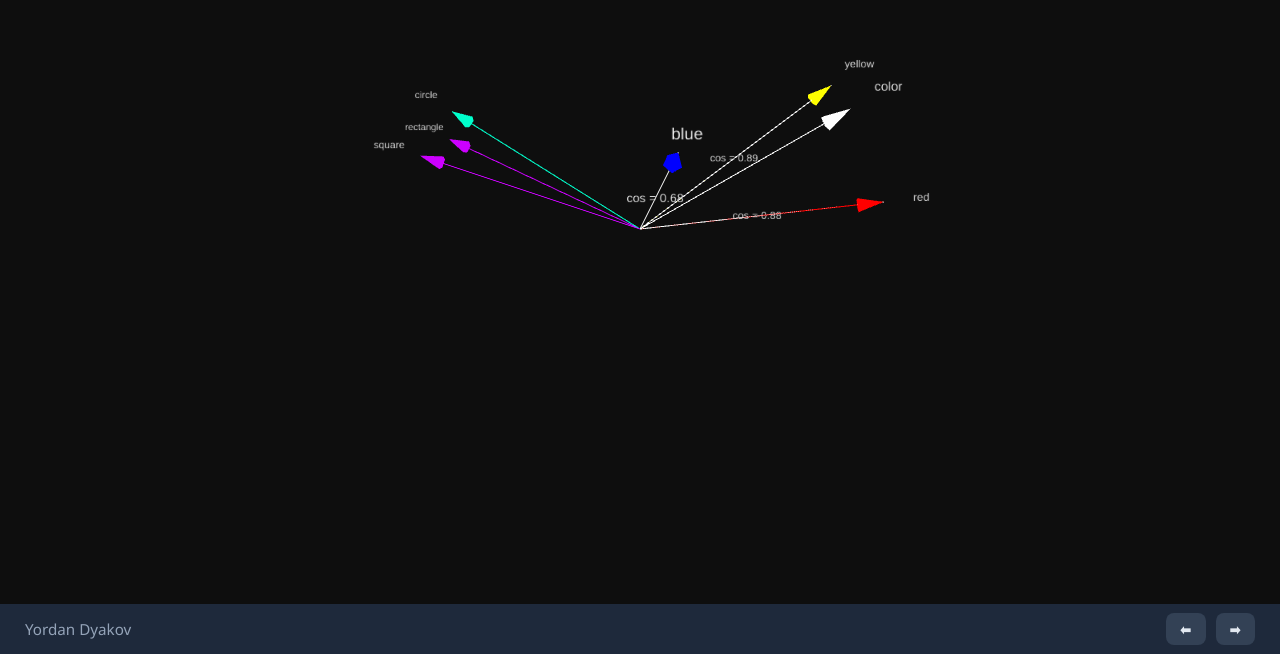
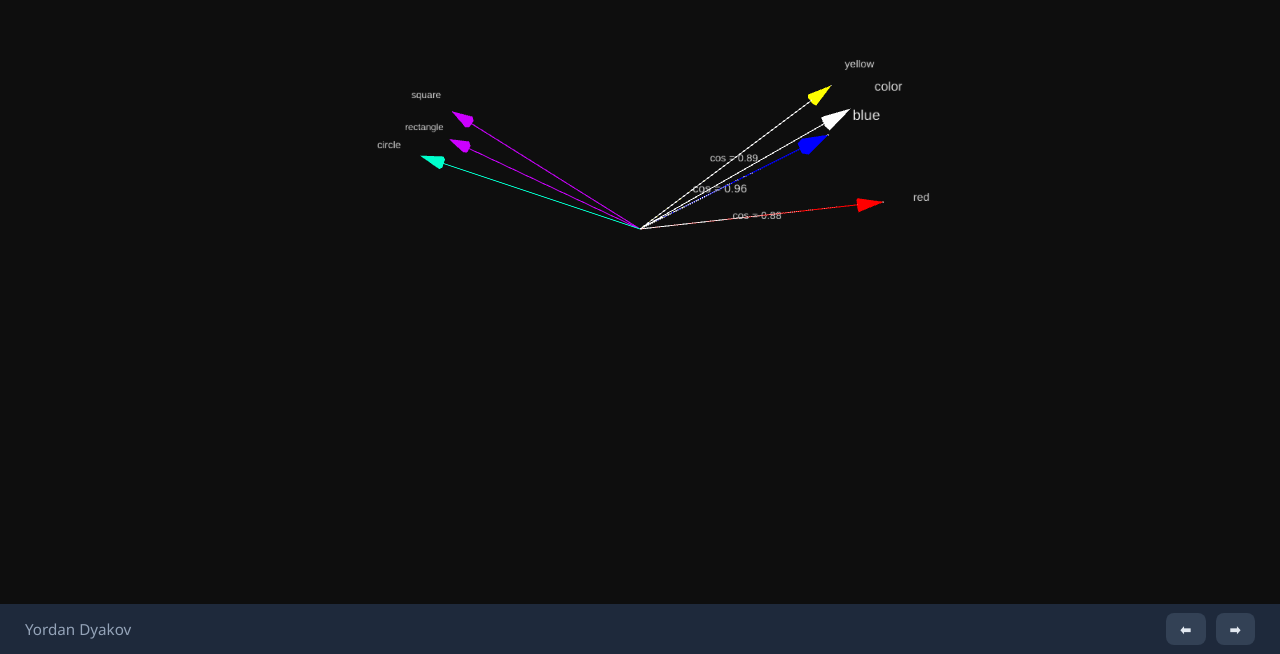
Before and after one commit to ydyakov/semanticSearch, a plain HTML site: page slide5.html in a window 1280 px wide. Shown: the part 146-800 px from the top of the page. Drawn offline with nearby package versions, Linux system fonts and the light colour scheme; animation ran at ten frames a second.

Commit message:
промяна на векторите

```diff
--- a/slide5.html
+++ b/slide5.html
@@ -165,15 +165,15 @@
         const vectors = {
             // ---- COLORS CLUSTER (близо до color) ----
             red: normalize([0.9, 0.1, 0.2]),
-            blue: normalize([0.1, 0.2, 0.9]),
+            blue: normalize([0.4, 0.2, 0.5]),
             yellow: normalize([0.8, 0.6, 0.1]),
 
             // център на color cluster
             color: normalize([0.7, 0.4, 0.5]),
 
             // ---- SHAPES CLUSTER (близо помежду си, далеч от color) ----
-            circle: normalize([-0.8, 0.5, -0.1]),
-            square: normalize([-0.9, 0.3, 0.0]),
+            circle: normalize([-0.9, 0.3, 0.0]),
+            square: normalize([-0.8, 0.5, -0.1]),
             rectangle: normalize([-0.85, 0.4, -0.2])
         };
 
```
Also changed, not shown: slide4.html (+2 -2 lines).
